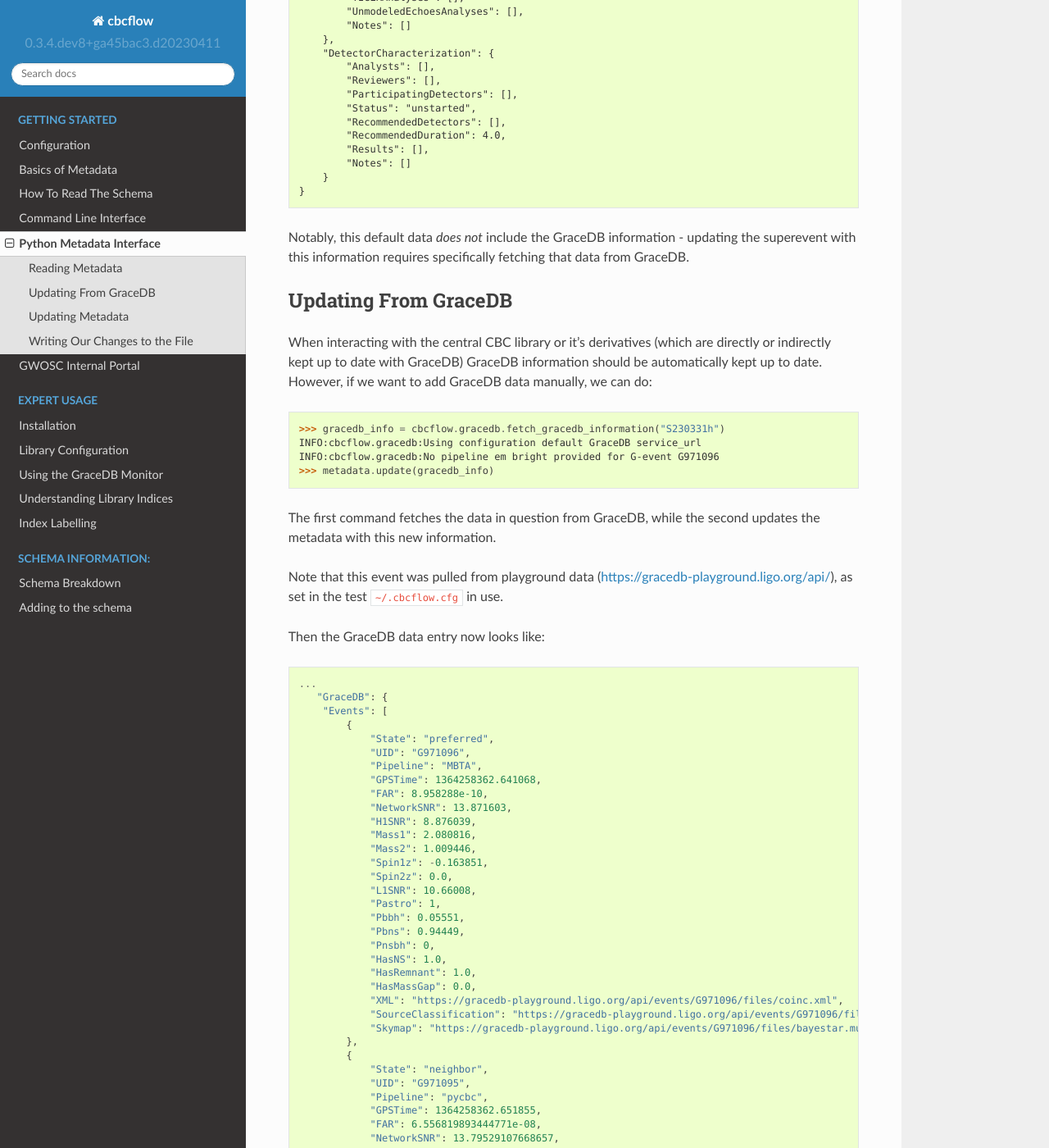
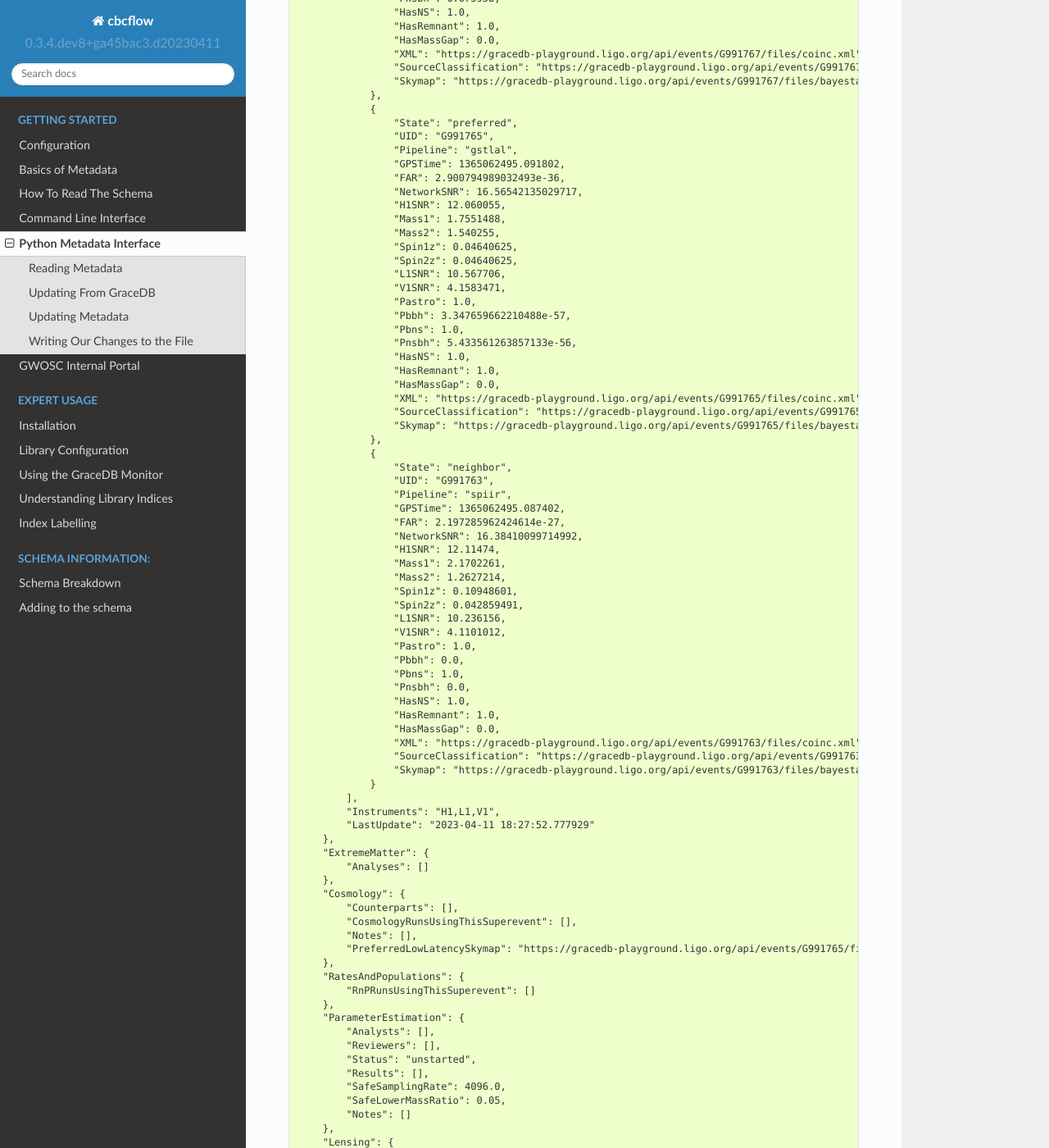
Before and after one commit to Rhiannon-Udall/cbcflow, a Sphinx documentation site: the page built from docs/source/updating-metadata-with-the-python-api.rst, in a window 1280 px wide and 1400 px high, scrolled down 1629 px. Shown: the whole window at 82% size. Built offline with Sphinx 7.4.7 and the Read the Docs theme 2.0.0, drawn with Linux system fonts in a browser that asks for light colours; some of the changed text lies outside the part shown.

Commit message:
More improvments to docs, especially in python api

```diff
--- a/docs/source/updating-metadata-from-the-command-line.rst
+++ b/docs/source/updating-metadata-from-the-command-line.rst
@@ -235,7 +235,7 @@ We can write this as:
           "UID":"Tutorial1",
           "WaveformApproximant": "MyAwesomeWaveform",
           "ResultFile":{
-            "Path" : /path/to/a/file
+            "Path" : "/path/to/a/file"
           }
         }
       ]
--- a/docs/source/updating-metadata-with-the-python-api.rst
+++ b/docs/source/updating-metadata-with-the-python-api.rst
@@ -11,11 +11,9 @@ Prototypically, this may be done with:
 .. code-block::
 
     >>> import cbcflow
-    >>> import json
 
-    >>> metadata = cbcflow.get_superevent("S230331h")
-    INFO:cbcflow.schema:Using schema file /home/rhiannon.udall/meta-data/meta-data/src/cbcflow/schema/cbc-meta-data-v2.schema
-    INFO:cbcflow.metadata:No library file: creating defaults
+    >>> metadata = cbcflow.get_superevent("S230409lg")
+    INFO:cbcflow.schema:Using schema file /home/rhiannon.udall/.conda/envs/cbcflow_development/lib/python3.10/site-packages/cbcflow/schema/cbc-meta-data-v2.schema
 
 If a specific library argument is not passed, then the default library will be used (see :doc:`configuration`),
 as has occurred in this example.
@@ -24,16 +22,15 @@ To pass a specific library, one may add the keyword argument ``library=/a/path/t
 If the library already contains metadata for the superevent described by ``sname``,
 then that metadata will be loaded.
 Otherwise, this superevent will start with default data.
-We can see that for this library we are creating defaults for this supervent,
-since it has not been previously initialized.
-To see what these defaults look like, we can do:
+
+To see what our metadata looks like, we can use the ``pretty_print()`` method:
 
 .. code-block::
 
     >>> metadata.pretty_print()
-    INFO:cbcflow.metadata:Metadata contents for S230331h:
+    INFO:cbcflow.metadata:Metadata contents for S230409lg:
     INFO:cbcflow.metadata:{
-        "Sname": "S230331h",
+        "Sname": "S230409lg",
         "Info": {
             "Labels": [],
             "SchemaVersion": "v2",
@@ -43,7 +40,111 @@ To see what these defaults look like, we can do:
             "Papers": []
         },
         "GraceDB": {
-            "Events": []
+            "Events": [
+                {
+                    "State": "neighbor",
+                    "UID": "G991768",
+                    "Pipeline": "pycbc",
+                    "GPSTime": 1365062495.063965,
+                    "FAR": 2.223779464140237e-06,
+                    "NetworkSNR": 16.22064184905374,
+                    "V1SNR": 4.3057876,
+                    "Mass1": 2.0122149,
+                    "Mass2": 1.3525492,
+                    "Spin1z": 0.23247161,
+                    "Spin2z": -0.21646233,
+                    "H1SNR": 11.750094,
+                    "L1SNR": 10.320111,
+                    "Pastro": 0.005880358839495448,
+                    "Pbbh": 0.0,
+                    "Pbns": 0.005880358839495448,
+                    "Pnsbh": 0.0,
+                    "HasNS": 1.0,
+                    "HasRemnant": 1.0,
+                    "HasMassGap": 0.0,
+                    "PipelineHasMassGap": 0.0,
+                    "XML": "https://gracedb-playground.ligo.org/api/events/G991768/files/coinc.xml",
+                    "SourceClassification": "https://gracedb-playground.ligo.org/api/events/G991768/files/pycbc.p_astro.json",
+                    "Skymap": "https://gracedb-playground.ligo.org/api/events/G991768/files/bayestar.multiorder.fits"
+                },
+                {
+                    "State": "neighbor",
+                    "UID": "G991767",
+                    "Pipeline": "MBTA",
+                    "GPSTime": 1365062495.074961,
+                    "FAR": 1.501446e-09,
+                    "NetworkSNR": 15.872046,
+                    "V1SNR": 2.175341,
+                    "Mass1": 2.76463,
+                    "Mass2": 1.026004,
+                    "Spin1z": 0.262998,
+                    "Spin2z": 0.0,
+                    "H1SNR": 12.018019,
+                    "L1SNR": 10.13691,
+                    "Pastro": 1.0,
+                    "Pbbh": 0.0,
+                    "Pbns": 0.924042,
+                    "Pnsbh": 0.075958,
+                    "HasNS": 1.0,
+                    "HasRemnant": 1.0,
+                    "HasMassGap": 0.0,
+                    "XML": "https://gracedb-playground.ligo.org/api/events/G991767/files/coinc.xml",
+                    "SourceClassification": "https://gracedb-playground.ligo.org/api/events/G991767/files/mbta.p_astro.json",
+                    "Skymap": "https://gracedb-playground.ligo.org/api/events/G991767/files/bayestar.multiorder.fits"
+                },
+                {
+                    "State": "preferred",
+                    "UID": "G991765",
+                    "Pipeline": "gstlal",
+                    "GPSTime": 1365062495.091802,
+                    "FAR": 2.900794989032493e-36,
+                    "NetworkSNR": 16.56542135029717,
+                    "H1SNR": 12.060055,
+                    "Mass1": 1.7551488,
+                    "Mass2": 1.540255,
+                    "Spin1z": 0.04640625,
+                    "Spin2z": 0.04640625,
+                    "L1SNR": 10.567706,
+                    "V1SNR": 4.1583471,
+                    "Pastro": 1.0,
+                    "Pbbh": 3.347659662210488e-57,
+                    "Pbns": 1.0,
+                    "Pnsbh": 5.433561263857133e-56,
+                    "HasNS": 1.0,
+                    "HasRemnant": 1.0,
+                    "HasMassGap": 0.0,
+                    "XML": "https://gracedb-playground.ligo.org/api/events/G991765/files/coinc.xml",
+                    "SourceClassification": "https://gracedb-playground.ligo.org/api/events/G991765/files/gstlal.p_astro.json",
+                    "Skymap": "https://gracedb-playground.ligo.org/api/events/G991765/files/bayestar.multiorder.fits"
+                },
+                {
+                    "State": "neighbor",
+                    "UID": "G991763",
+                    "Pipeline": "spiir",
+                    "GPSTime": 1365062495.087402,
+                    "FAR": 2.197285962424614e-27,
+                    "NetworkSNR": 16.38410099714992,
+                    "H1SNR": 12.11474,
+                    "Mass1": 2.1702261,
+                    "Mass2": 1.2627214,
+                    "Spin1z": 0.10948601,
+                    "Spin2z": 0.042859491,
+                    "L1SNR": 10.236156,
+                    "V1SNR": 4.1101012,
+                    "Pastro": 1.0,
+                    "Pbbh": 0.0,
+                    "Pbns": 1.0,
+                    "Pnsbh": 0.0,
+                    "HasNS": 1.0,
+                    "HasRemnant": 1.0,
+                    "HasMassGap": 0.0,
+                    "XML": "https://gracedb-playground.ligo.org/api/events/G991763/files/coinc.xml",
+                    "SourceClassification": "https://gracedb-playground.ligo.org/api/events/G991763/files/spiir.p_astro.json",
+                    "Skymap": "https://gracedb-playground.ligo.org/api/events/G991763/files/bayestar.multiorder.fits"
+                }
+            ],
+            "Instruments": "H1,L1,V1",
+            "LastUpdate": "2023-04-11 18:27:52.777929"
         },
         "ExtremeMatter": {
             "Analyses": []
@@ -51,7 +152,8 @@ To see what these defaults look like, we can do:
         "Cosmology": {
             "Counterparts": [],
             "CosmologyRunsUsingThisSuperevent": [],
-            "Notes": []
+            "Notes": [],
+            "PreferredLowLatencySkymap": "https://gracedb-playground.ligo.org/api/events/G991765/files/bayestar.multiorder.fits"
         },
         "RatesAndPopulations": {
             "RnPRunsUsingThisSuperevent": []
@@ -96,14 +198,12 @@ To see what these defaults look like, we can do:
             "Status": "unstarted",
             "RecommendedDetectors": [],
             "RecommendedDuration": 4.0,
-            "Results": [],
+            "DQRResults": [],
             "Notes": []
         }
     }
 
-Notably, this default data *does not* include the GraceDB information
-- updating the superevent with this information requires specifically fetching that data from GraceDB.
-
+Since this event has already been initialized from gracedb, we can see a lot of gracedb information already.
 
 Updating From GraceDB
 ---------------------
@@ -111,85 +211,25 @@ Updating From GraceDB
 When interacting with the central CBC library or it's derivatives
 (which are directly or indirectly kept up to date with GraceDB)
 GraceDB information should be automatically kept up to date.
-However, if we want to add GraceDB data manually, we can do:
+To see what this might look like, we can do:
 
 .. code-block::
 
-    >>> gracedb_info = cbcflow.gracedb.fetch_gracedb_information("S230331h")
+    >>> metadata_pull_manually = cbcflow.get_superevent("S230410cb")
+    INFO:cbcflow.schema:Using schema file /home/rhiannon.udall/.conda/envs/cbcflow_development/lib/python3.10/site-packages/cbcflow/schema/cbc-meta-data-v2.schema
+    INFO:cbcflow.metadata:No library file: creating defaults
+    >>> gracedb_info = cbcflow.gracedb.fetch_gracedb_information("S230410cb")
     INFO:cbcflow.gracedb:Using configuration default GraceDB service_url
-    INFO:cbcflow.gracedb:No pipeline em bright provided for G-event G971096
-    >>> metadata.update(gracedb_info)
+    INFO:cbcflow.gracedb:No pipeline em bright provided for G-event G995755
+    INFO:cbcflow.gracedb:Could not load event data for G995752 because it was from the pipeline
+                                cwb which is not supported
+    INFO:cbcflow.gracedb:No pipeline em bright provided for G-event G995750
+    INFO:cbcflow.gracedb:No pipeline em bright provided for G-event G995747
+    >>> metadata_pull_manually.update(gracedb_info)
 
-The first command fetches the data in question from GraceDB,
-while the second updates the metadata with this new information.
-
+The command ``gracedb.fetch_gracedb_information`` pulls information from gracedb, while ``update`` updates the metadata with this new information.
 Note that this event was pulled from playground data (https://gracedb-playground.ligo.org/api/),
 as set in the test ``~/.cbcflow.cfg`` in use.
-
-Then the GraceDB data entry now looks like:
-
-.. code-block::
-
-    ...
-       "GraceDB": {
-        "Events": [
-            {
-                "State": "preferred",
-                "UID": "G971096",
-                "Pipeline": "MBTA",
-                "GPSTime": 1364258362.641068,
-                "FAR": 8.958288e-10,
-                "NetworkSNR": 13.871603,
-                "H1SNR": 8.876039,
-                "Mass1": 2.080816,
-                "Mass2": 1.009446,
-                "Spin1z": -0.163851,
-                "Spin2z": 0.0,
-                "L1SNR": 10.66008,
-                "Pastro": 1,
-                "Pbbh": 0.05551,
-                "Pbns": 0.94449,
-                "Pnsbh": 0,
-                "HasNS": 1.0,
-                "HasRemnant": 1.0,
-                "HasMassGap": 0.0,
-                "XML": "https://gracedb-playground.ligo.org/api/events/G971096/files/coinc.xml",
-                "SourceClassification": "https://gracedb-playground.ligo.org/api/events/G971096/files/mbta.p_astro.json",
-                "Skymap": "https://gracedb-playground.ligo.org/api/events/G971096/files/bayestar.multiorder.fits"
-            },
-            {
-                "State": "neighbor",
-                "UID": "G971095",
-                "Pipeline": "pycbc",
-                "GPSTime": 1364258362.651855,
-                "FAR": 6.556819893444771e-08,
-                "NetworkSNR": 13.79529107668657,
-                "H1SNR": 8.9814978,
-                "Mass1": 2.0248501,
-                "Mass2": 1.0336896,
-                "Spin1z": -0.18489327,
-                "Spin2z": 0.0,
-                "L1SNR": 10.471044,
-                "Pastro": 0.05422397259151246,
-                "Pbbh": 0.0,
-                "Pbns": 0.05422397259151248,
-                "Pnsbh": 0.0,
-                "HasNS": 1.0,
-                "HasRemnant": 1.0,
-                "HasMassGap": 0.0,
-                "PipelineHasMassGap": 0.0,
-                "XML": "https://gracedb-playground.ligo.org/api/events/G971095/files/coinc.xml",
-                "SourceClassification": "https://gracedb-playground.ligo.org/api/events/G971095/files/pycbc.p_astro.json",
-                "Skymap": "https://gracedb-playground.ligo.org/api/events/G971095/files/bayestar.multiorder.fits"
-            }
-        ],
-        "Instruments": "H1,L1",
-        "LastUpdate": "2023-04-04 16:36:21.565798"
-    }
-    ...
-
-The LastUpdate element reflects not the date of the GraceDB entry's last update, but rather the last time at which
-this GraceDB entry of the metadata was updated.
 
 Updating Metadata
 -----------------
@@ -214,99 +259,29 @@ Then the ParameterEstimation section should now look like:
 
     ...
         "ParameterEstimation": {
-            "Analysts": [
-            "Albert Einstein"
+            "Analysts": [],
+            "Reviewers": [],
+            "Status": "unstarted",
+            "Results": [
+                {
+                    "ReviewStatus": "unstarted",
+                    "Deprecated": false,
+                    "Publications": [],
+                    "Notes": [],
+                    "UID": "Tutorial1",
+                    "WaveformApproximant": "MyAwesomeWaveform",
+                    "ResultFile": {
+                        "Path": "CIT:/home/rhiannon.udall/meta-data/testing_libraries/cbcflow-tutorial-library/example_linking_file.txt",
+                        "MD5Sum": "5b24b3bea9381f64fa7cce695507bba7",
+                        "DateLastModified": "2023/04/11 18:27:11"
+                    }
+                }
             ],
-            "Reviewers": [
-            "Kip Thorne",
-            "Karl Schwarzschild"
-            ],
-            "Status": "ongoing",
-            "Results": [],
             "SafeSamplingRate": 4096.0,
             "SafeLowerMassRatio": 0.05,
             "Notes": []
         },
     ...
-
-Similar to before, if one wants to remove an array element, one should construct a negative image JSON:
-
-.. code-block::
-
-    >>> update_remove_json = {
-        "ParameterEstimation":{
-            "Reviewers":["Kip Thorne"]
-        }
-    }
-
-and then apply it in removal mode:
-
-.. code-block::
-
-    metadata.update(update_remove_json, is_removal=True)
-
-So that ParameterEstimation now looks like:
-
-.. code-block::
-
-    ...
-        "ParameterEstimation": {
-            "Analysts": [
-            "Albert Einstein"
-            ],
-            "Reviewers": [
-            "Karl Schwarzschild"
-            ],
-            "Status": "ongoing",
-            "Results": [],
-            "SafeSamplingRate": 4096.0,
-            "SafeLowerMassRatio": 0.05,
-            "Notes": []
-        },
-    ...
-
-The same examples from before also work to arbitrary complexity.
-For example, the last yaml update method would be rendered as:
-
-.. code-block::
-
-    >>> update_add_json_2 = {
-        "TestingGR":{
-            "IMRCTAnalyses":[
-                {
-                    "UID":"IMRCT1",
-                    "SafeLowerMassRatio":2,
-                    "Results":[
-                        {
-                            "UID":"ProdF1",
-                            "WaveformApproximant":"IMRPhenomXPHM"
-                        },
-                        {
-                            "UID":"ProdF2",
-                            "WaveformApproximant":"SEOBNRv4PHM"
-                        }
-                    ]
-                },
-                {
-                    "UID":"IMRCT2",
-                    "SafeLowerMassRatio":3,
-                    "Results":[
-                        {
-                            "UID":"ProdF1",
-                            "WaveformApproximant":"SEOBNRv4PHM"
-                        },
-                        {
-                            "UID":"ProdF2",
-                            "WaveformApproximant":"IMRPhenomXPHM"
-                        }
-                    ]
-                }
-            ]
-        }
-    }
-
-These do get rather complicated to construct, and it is strongly recommended that when rendering them one should use the ``json.dumps`` method with an indent of at least 2.
-However, for automated scripts this should be substantially easier to interact with.
 
 Writing Our Changes to the File
 -------------------------------
```
Also changed, not shown: other parts of docs/source/updating-metadata-with-the-python-api.rst (+11 -6 lines).
